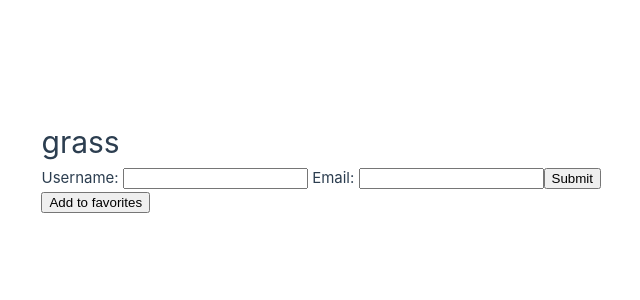
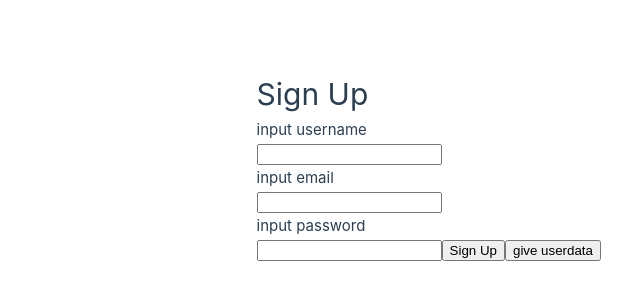
Before and after one commit to staten-island-tech/vue-supabase-project-2026-ian-jayden-team, a Vue app in the folder app/: page / in a window 1280 px wide. Shown: the part 234-534 px from the top of the page, without its empty margins (39-679 px from the left). Built offline with nearby package versions, Linux system fonts and the light colour scheme; no server answers; the database is empty; the HTML template or start-up script is replaced by a standard one.

Commit message:
apparently when you switch branches on github VSCode will automatically change the text files to match it

```diff
--- a/app/src/views/SignUp.vue
+++ b/app/src/views/SignUp.vue
@@ -1,37 +1,44 @@
-<script setup lang="ts">
-  import { ref, onMounted } from 'vue'
-  import { supabase } from '../utils/supabase'
+<script setup>
+import { ref } from 'vue'
+import { supabase } from '../utils/supabase'
+import { createClient } from '@supabase/supabase-js'
 
-const fish = ref([])
-const error = ref("")
+const supabaseData = createClient(
+  'https://fawktaffalkeemtdkoqp.supabase.co',
+  'sb_publishable_DIBLDRPI2-eAlv1slYRteQ_lpIcNQIa',
+)
 
-onMounted(async () => {
-  let { data: fishdata, error: err } = await supabase
-    .from('Fish')
-    .select('id, fish_name')
+const users = ref([])
+const error = ref(null)
+
+async function submit() {
+  let { data, error } = await supabaseData.auth.signUp({
+    email: email.value,
+    password: password.value,
+  })
+  let { data: userData, error: err } = await supabase.from('users').select('id, email')
   if (err) {
     error.value = err.message
   } else {
-    fish.value = fishdata
-    console.log(fish.value)
+    users.value = userData
+    console.log(users.value)
   }
-})
+  // const user =
+}
+
+let username = ref('')
+let email = ref('')
+let password = ref('')
 </script>
 
 <template>
-
-<h1>grass</h1>
-
-<form id="myForm">
-    <label>
-      Username:
-      <input type="text" name="name" required />
-    </label>
-    <label>
-      Email:
-      <input type="email" name="email" required />
-    </label>
-    <button type="submit">Submit</button>
-</form>
-<button type="button">Add to favorites</button>
+  <h1>Sign Up</h1>
+  <p>input username</p>
+  <input v-model="username" />
+  <p>input email</p>
+  <input v-model="email" />
+  <p>input password</p>
+  <input v-model="password" />
+  <button @click="submit">Sign Up</button>
+  <button @click="giveUserdata">give userdata</button>
 </template>
```
